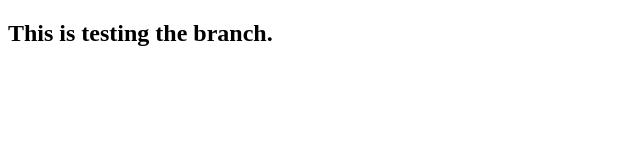
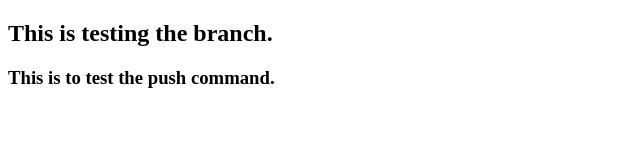
Before and after one commit to OJean2468/People-Counter, a plain HTML site: page index.html in a window 1280 px wide. Shown: the whole page, without its empty margins (0-640 px from the left). Drawn offline with Linux system fonts and the light colour scheme.

Commit message:
Adding the h3 comment

```diff
--- a/index.html
+++ b/index.html
@@ -7,5 +7,6 @@
 </head>
 <body>
     <h2>This is testing the branch.</h2>
+    <h3>This is to test the push command.</h3>
 </body>
 </html>
```
